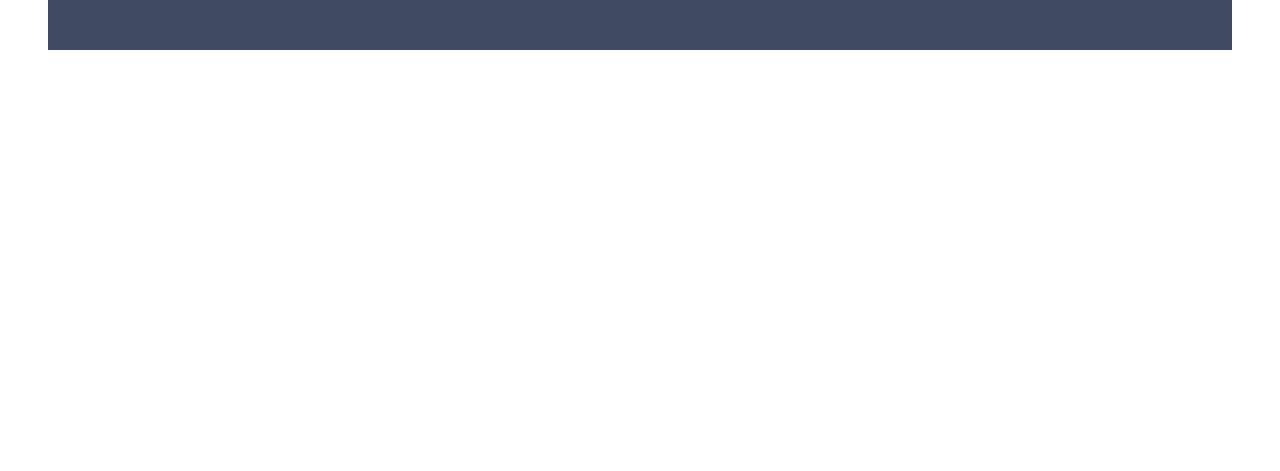
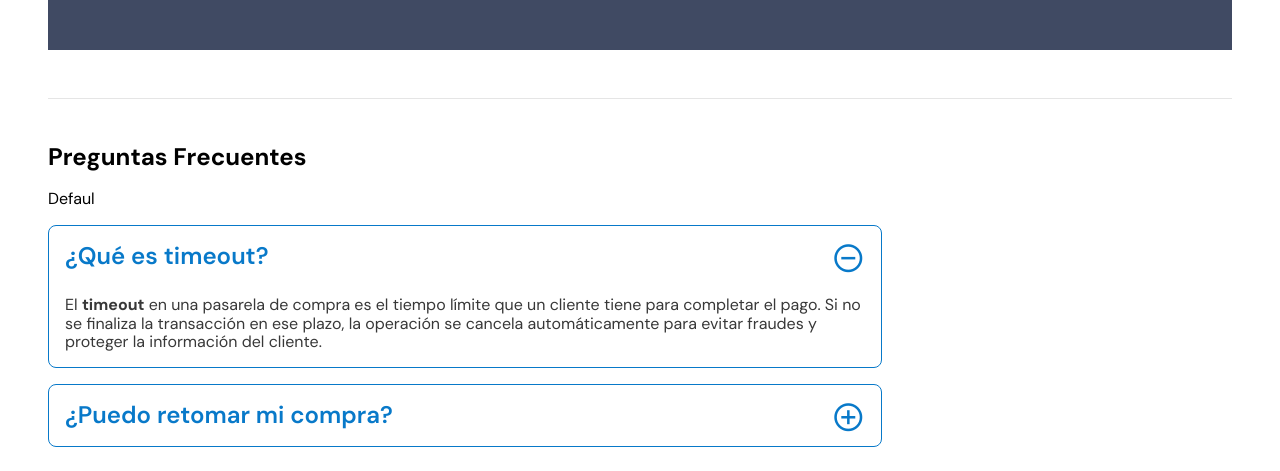
Before and after one commit to veggigit/zcred-uikit, a website built with Vite: page index.html in a window 1280 px wide. Shown: the part 8243-8714 px from the top of the page. Before the commit the page ends 8317 px from the top, so only its background shows below. Built offline with nearby package versions, Linux system fonts and the light colour scheme.

Commit message:
Add faqs

```diff
--- /dev/null
+++ b/css/faqs.css
@@ -0,0 +1,75 @@
+._faq-item {
+    --gap-faq: .8rem;
+    --size-faq-icon: 1.8rem;
+    width: 100%;
+    padding: var(--gap-faq);
+    border-radius: var(--border-radius);
+    border: 1px hsl(var(--color-z7)) solid;
+    display: grid;
+    gap: 1.6rem;
+    position: relative;
+    cursor: pointer;
+    max-width: 50rem;
+
+    &._expanded {
+        & ._ans {
+            display: block;
+        }
+
+        & ._icon:first-of-type {
+            display: none !important;
+        }
+
+        & ._icon:last-of-type {
+            display: block !important;
+        }
+    }
+
+    & ._icon:first-of-type {
+        display: block !important;
+    }
+
+    & ._icon:last-of-type {
+        display: none !important;
+    }
+
+    & ._icon {
+        position: absolute;
+        top: var(--gap-faq);
+        right: var(--gap-faq);
+        color: hsl(var(--color-z7));
+        font-size: var(--size-faq-icon);
+    }
+
+    & ._que {
+        font-size: 1.2rem;
+        color: hsl(var(--color-z7));
+        font-weight: 600;
+        max-width: calc(100% - (var(--gap-faq) + var(--size-faq-icon)));
+        line-height: 1.2;
+        margin: 0;
+    }
+
+    & ._ans {
+        font-size: .9rem;
+        color: hsl(var(--color-z0));
+        display: none;
+        margin: 0;
+    }
+
+    @media(min-width: 1024px) {
+
+        & {
+            --size-faq-icon: 2.1rem;
+            --gap-faq: 1rem;
+        }
+
+        & ._que {
+            font-size: 1.5rem;
+        }
+
+        & ._ans {
+            font-size: 1rem;
+        }
+    }
+}
--- a/css/main.css
+++ b/css/main.css
@@ -11,4 +11,5 @@
 @import './lists.css';
 @import './footers.css';
 @import './headers.css';
+@import './faqs.css';
 @import './vars.css';
--- a/index.html
+++ b/index.html
@@ -4,7 +4,7 @@
 <head>
     <meta charset="UTF-8">
     <meta name="viewport" content="width=device-width, initial-scale=1.0">
-    <link rel="stylesheet" href="./dist/css/zcred-uikit_min.css">
+    <link rel="stylesheet" href="./css/main.css">
     <title>Zcred uikit</title>
     <style>
         /* LOS SIGUIENTES ESTILOS NO SON RELEVANTES. SOLAMENTE RESPONDEN AL ORDEN DE LOS MÓDULOS */
@@ -878,9 +878,32 @@
             </footer>
         </div>
     </section>
+    <section>
+        <h2>Preguntas Frecuentes</h2>
+        <div>
+            <p>Defaul</p>
+            <div class="_items-blocks _stack-faqs">
+                <article class="_faq-item _expanded">
+                    <span class="_icon material-symbols-outlined">add_circle</span>
+                    <span class="_icon material-symbols-outlined">do_not_disturb_on</span>
+                    <h3 class="_que">¿Qué es timeout?</h3>
+                    <p class="_ans">El <strong>timeout</strong> en una pasarela de compra es el tiempo límite que un cliente tiene para completar el pago. Si no se finaliza la transacción en ese plazo, la operación se cancela automáticamente para evitar fraudes y proteger la información del cliente.</p>
+                </article>
+
+                <article class="_faq-item">
+                    <span class="_icon material-symbols-outlined">add_circle</span>
+                    <span class="_icon material-symbols-outlined">do_not_disturb_on</span>
+                    <h3 class="_que">¿Puedo retomar mi compra?</h3>
+                    <p class="_ans">Sí, puedes retomar tu compra si experimentaste un timeout. En Zcred, <strong>te enviamos un link por correo electrónico</strong> para que puedas continuar desde donde lo dejaste sin perder ningún detalle. Solo haz clic en el enlace y serás redirigido a tu carrito para completar la transacción de forma rápida y segura.</p>
+                </article>
+            </div>
+        </div>
+    </section>
     <script src="./modules/modal.js"></script>
+    <script src="./modules/stackFaqs.js"></script>
     <script>
         new handleModal('._unique-modal', '._unique-launch-modal');
+        new stackFaqs('._stack-faqs');
     </script>
     <script src="https://cdn.jsdelivr.net/npm/chart.js"></script>
     <script>
--- /dev/null
+++ b/modules/stackFaqs.js
@@ -0,0 +1,25 @@
+class stackFaqs {
+
+    constructor(selectorUniqueFaqsContainer) {
+        this.faqs = document.querySelector(selectorUniqueFaqsContainer);
+
+        if (!this.faqs) {
+            console.error('Problemas al cargar faqs');
+            return;
+        }
+
+        this.init();
+    }
+
+    init() {
+        let faqs = this.faqs.querySelectorAll('._faq-item');
+
+        faqs.forEach((faq) => {
+            faq.addEventListener('click', (eve) => {
+                faq.classList.toggle('_expanded');
+            });
+        });
+    }
+}
+
+window.stackFaqs = stackFaqs;
--- a/vite.config.js
+++ b/vite.config.js
@@ -2,21 +2,21 @@ import { defineConfig } from 'vite';
 
 export default defineConfig({
     css: {
-        minify: true, // Esta opción está habilitada por defecto en modo producción.
+        minify: true, // Minificación CSS activada por defecto en modo producción
     },
     build: {
-        // Opcional: Configura la salida si quieres cambiar la ubicación o nombre del archivo
         outDir: 'dist',
         rollupOptions: {
+            // input: './css/main.css',
             output: {
                 assetFileNames: (assetInfo) => {
-                    // Comprueba el nombre real del archivo CSS
-                    if (assetInfo.name.endsWith('.css')) {
-                        return 'css/zcred-uikit_min.css'; // Cambia el nombre aquí
+                    // Verifica si es un archivo CSS y asigna el nombre personalizado
+                    if (assetInfo.name && assetInfo.name.endsWith('.css')) {
+                        return 'css/zcred-uikit.min.css';
                     }
-                    return assetInfo.name; // Mantiene el nombre original para otros archivos
+                    return assetInfo.name; // Mantén el nombre original para otros activos
                 },
-            }
+            },
         },
     },
 });
```
Also changed, not shown: dist/css/zcred-uikit.min.css (added), dist/css/zcred-uikit_min.css (deleted), dist/index.html.
